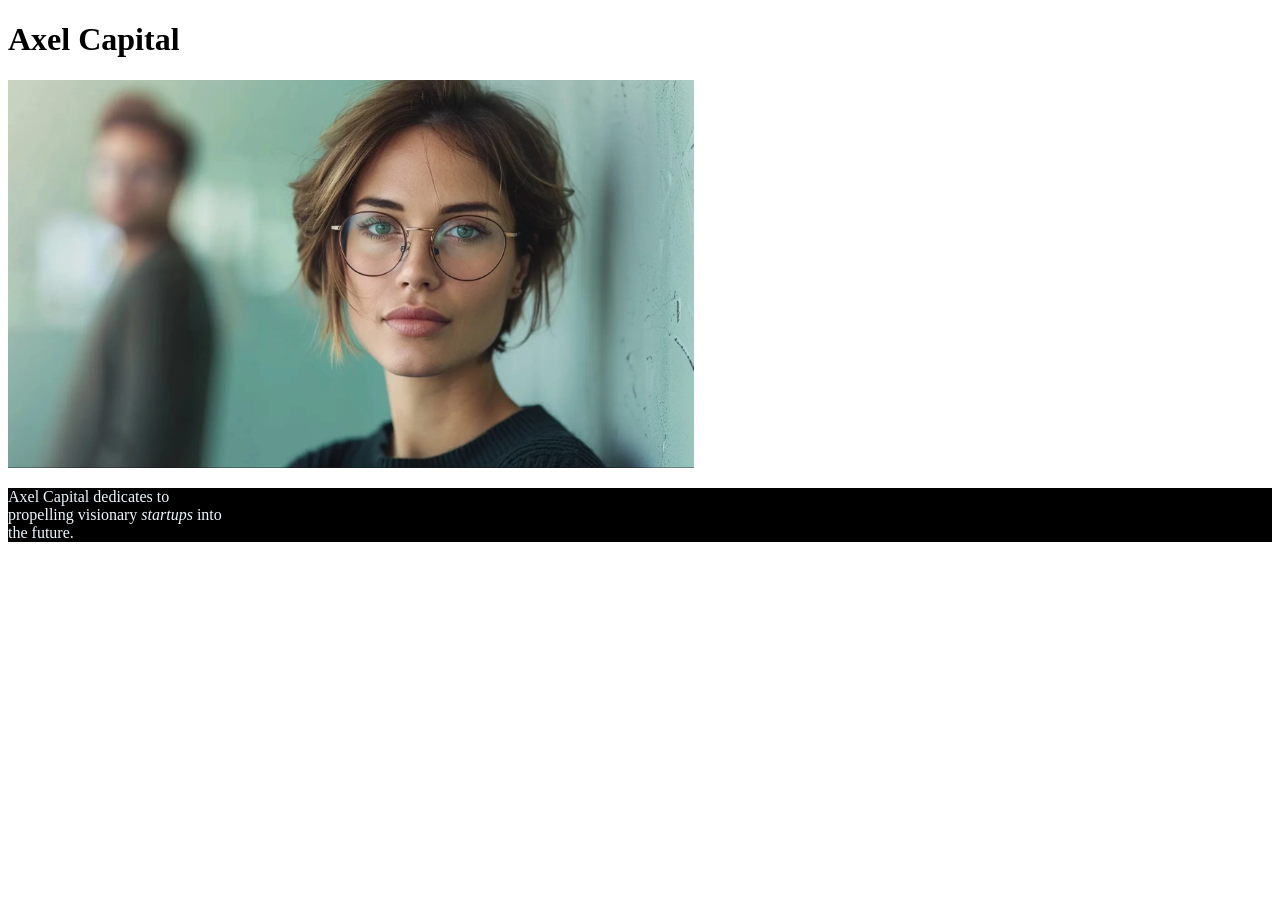
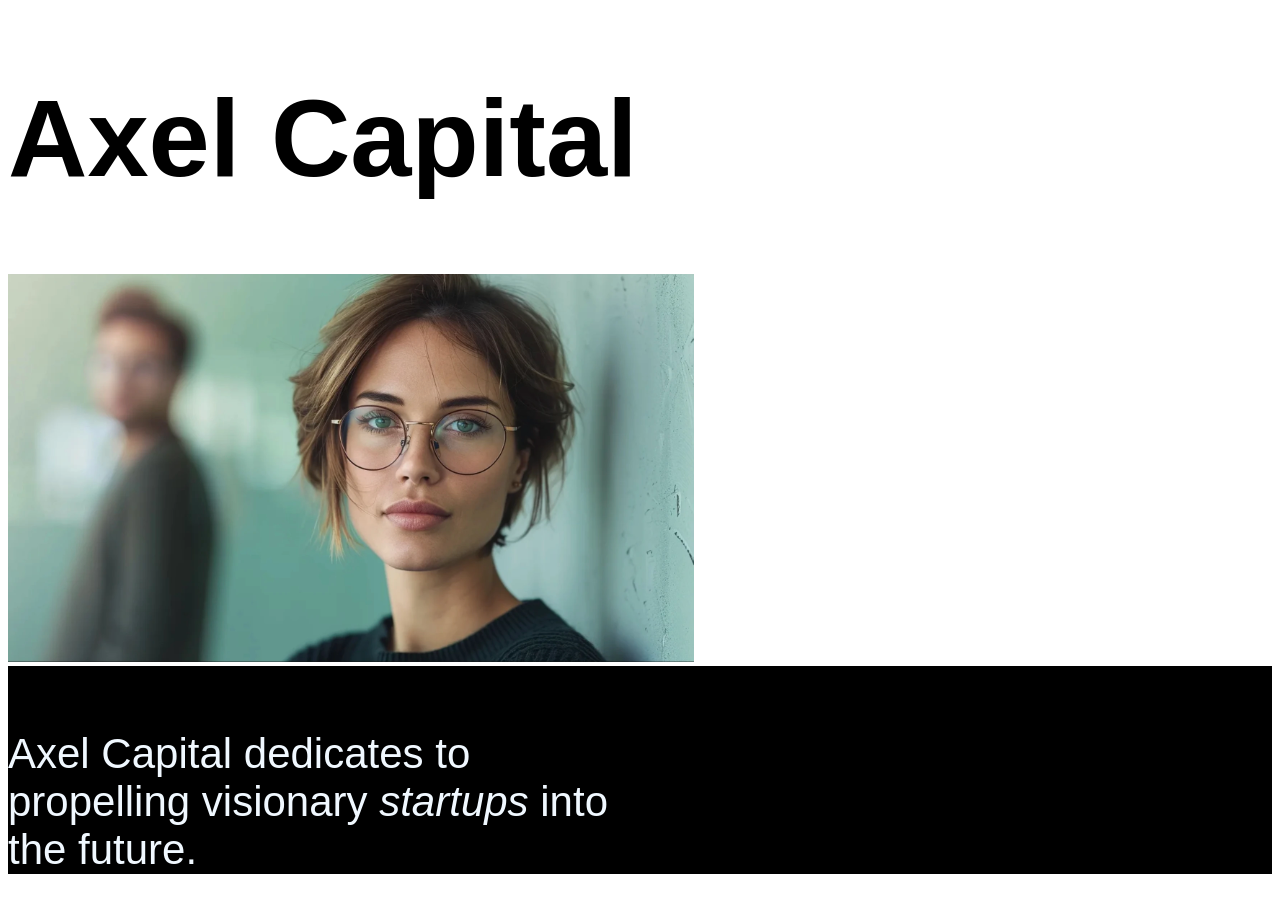
Before and after one commit to 25maae/Axel-Capital, a plain HTML site: page index.html in a window 1280 px wide. Before the commit the page ends 800 px from the top, so only its background shows below. Drawn offline with Linux system fonts and the light colour scheme.

Commit message:
Finishing touches

```diff
--- a/css/style.css
+++ b/css/style.css
@@ -0,0 +1,16 @@
+footer{
+    background-color: black;
+    padding-top: 22px;
+}
+p{
+    color: aliceblue;
+    font-family: sans-serif;
+    font-size: 42px;
+}
+h1{
+    font-size: 110px;
+    font-family: Arial, Helvetica, sans-serif;
+}
+h1 span {
+    font-family: 'Times New Roman', Times, serif;
+}
--- a/index.html
+++ b/index.html
@@ -18,14 +18,6 @@
     </main>
 
     <footer>
-        <style>
-            footer{
-                background-color: black;
-            }
-            p{
-                color: aliceblue;
-            }
-        </style>
         <p>Axel Capital dedicates to<br>propelling visionary <i>startups</i> into<br>the future.</p>
     </footer>
 </body>
```
